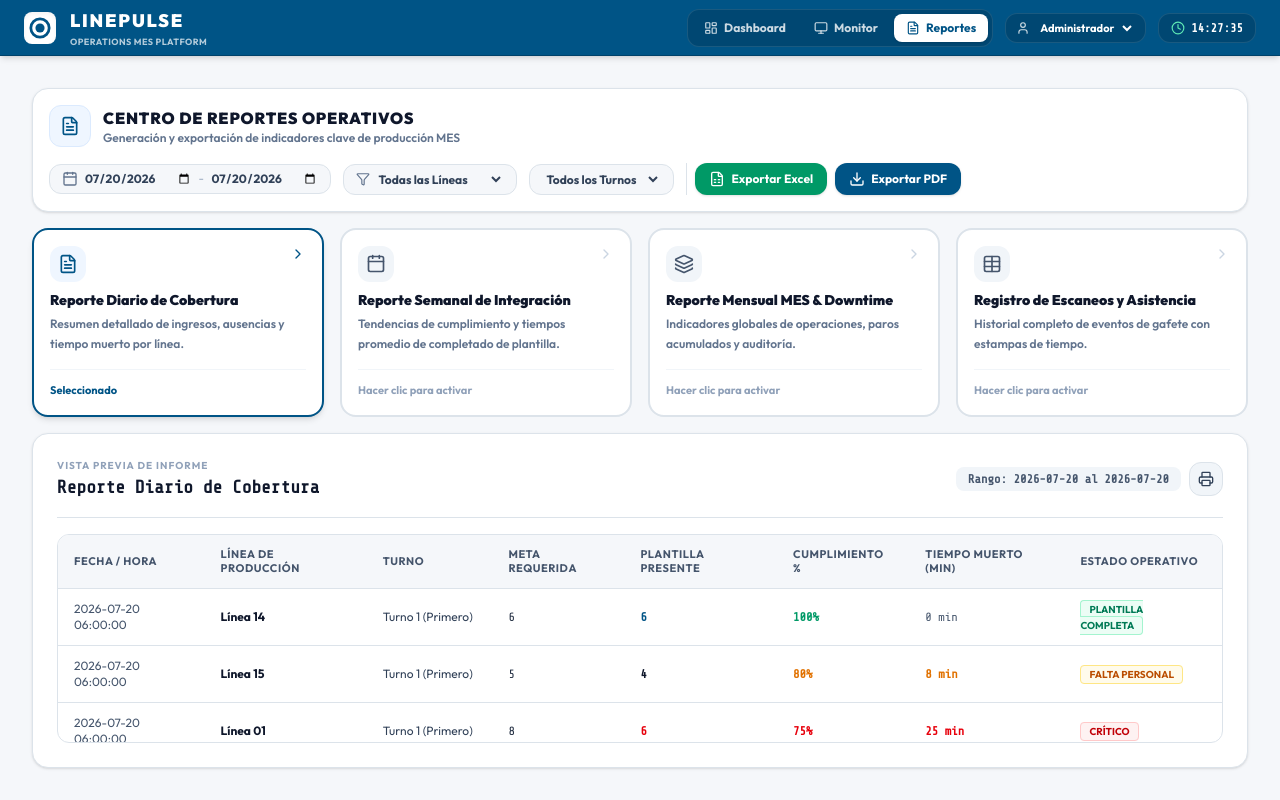
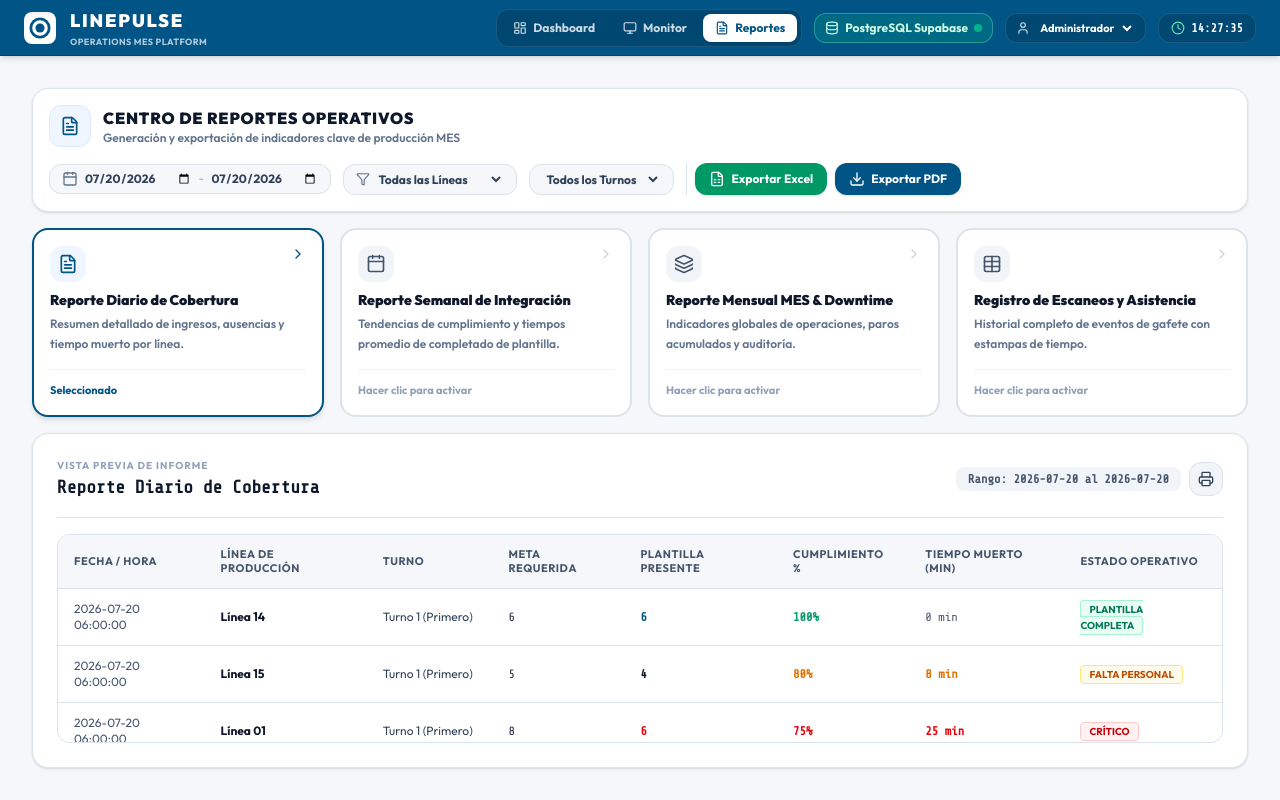
Before and after one commit to EduardoCastro2814/line-pulse, a React (Vite) app: page /#/reportes in a window 1280 px wide. Built offline with nearby package versions, Linux system fonts and the light colour scheme; no server answers; the database is empty.

Commit message:
Integración a supabase

```diff
--- a/src/App.tsx
+++ b/src/App.tsx
@@ -1,11 +1,11 @@
 import { useState, useEffect } from 'react';
-import { Monitor, LayoutDashboard, Clock, AlertTriangle, User, FileText } from 'lucide-react';
+import { Monitor, LayoutDashboard, Clock, AlertTriangle, User, FileText, Database } from 'lucide-react';
 import { ExecutiveDashboard } from './components/ExecutiveDashboard';
 import { TvDashboard } from './components/TvDashboard';
 import { LineDetailsModal } from './components/LineDetailsModal';
 import { ReportsView } from './components/ReportsView';
 import { ScannerDrawer } from './components/ScannerDrawer';
-import { supabase } from './lib/supabaseClient';
+import { supabase, checkSupabaseConnection, type SupabaseConnectionStatus } from './lib/supabaseClient';
 import { Routes, Route, Navigate, useNavigate, useLocation } from 'react-router-dom';
 
 export default function App() {
@@ -16,8 +16,24 @@ export default function App() {
   const [systemAlerts, setSystemAlerts] = useState<string[]>([]);
   const [isScannerOpen] = useState(false);
 
+  // Connection status state
+  const [connectionStatus, setConnectionStatus] = useState<SupabaseConnectionStatus>({
+    isConfigured: false,
+    isConnected: false,
+    message: 'Verificando conexión...'
+  });
+
   // User Profile Role Control
   const [userRole, setUserRole] = useState<'admin' | 'supervisor' | 'viewer'>('admin');
+
+  // Check Supabase connection on mount
+  useEffect(() => {
+    async function verifyConnection() {
+      const status = await checkSupabaseConnection();
+      setConnectionStatus(status);
+    }
+    verifyConnection();
+  }, []);
 
   // Clock ticker
   useEffect(() => {
@@ -71,7 +87,7 @@ export default function App() {
             {/* 1. CORPORATE HEADER BAR (#005486) */}
             <header className="h-14 shrink-0 bg-[#005486] border-b border-[#00426a] flex items-center justify-between px-6 z-20 shadow-md">
 
-              {/* Brand logo (Outer circle + Inner centered circle) & App Title */}
+              {/* Brand logo & App Title */}
               <div className="flex items-center space-x-3.5">
                 {/* SVG Process Indicator Icon */}
                 <div className="w-8 h-8 bg-white rounded-lg flex items-center justify-center shadow-inner">
@@ -94,10 +110,10 @@ export default function App() {
                 </div>
               )}
 
-              {/* Navigation & Controls (Dashboard | Monitor | Reportes) */}
+              {/* Navigation & Controls */}
               <div className="flex items-center space-x-3">
 
-                {/* Navigation Switcher */}
+                {/* Navigation Switcher (Dashboard | Monitor | Reportes) */}
                 <div className="bg-black/15 p-1 border border-white/10 rounded-xl flex space-x-1">
                   <button
                     onClick={() => navigate('/dashboard')}
@@ -136,6 +152,36 @@ export default function App() {
                   </button>
                 </div>
 
+                {/* Supabase Connection Status Badge */}
+                <div
+                  className={`flex items-center gap-1.5 border px-2.5 py-1.5 rounded-xl text-xs font-bold cursor-pointer transition-all ${
+                    connectionStatus.isConnected
+                      ? 'bg-emerald-500/20 border-emerald-300/40 text-emerald-100'
+                      : connectionStatus.isConfigured
+                      ? 'bg-red-500/20 border-red-300/40 text-red-100'
+                      : 'bg-amber-500/20 border-amber-300/40 text-amber-100'
+                  }`}
+                  title={connectionStatus.message}
+                >
+                  <Database className="w-3.5 h-3.5" />
+                  <span className="hidden xl:inline">
+                    {connectionStatus.isConnected
+                      ? 'PostgreSQL Supabase'
+                      : connectionStatus.isConfigured
+                      ? 'Error Supabase'
+                      : 'Modo Demo Local'}
+                  </span>
+                  <span
+                    className={`w-2 h-2 rounded-full ${
+                      connectionStatus.isConnected
+                        ? 'bg-emerald-400 animate-pulse'
+                        : connectionStatus.isConfigured
+                        ? 'bg-red-400'
+                        : 'bg-amber-400'
+                    }`}
+                  />
+                </div>
+
                 {/* Profile Role Selector */}
                 <div className="flex items-center space-x-1.5 bg-black/15 border border-white/10 px-2.5 py-1.5 rounded-xl text-white">
                   <User className="w-3.5 h-3.5 text-white/80" />
@@ -150,7 +196,7 @@ export default function App() {
                   </select>
                 </div>
 
-                {/* Digital Clock Ticker ONLY */}
+                {/* Digital Clock Ticker */}
                 <div className="hidden sm:flex items-center space-x-1.5 text-xs text-white font-mono font-bold bg-black/15 border border-white/10 px-3 py-1.5 rounded-xl">
                   <Clock className="w-3.5 h-3.5 text-emerald-300" />
                   <span>{currentClock || '--:--:--'}</span>
--- a/src/lib/supabaseClient.ts
+++ b/src/lib/supabaseClient.ts
@@ -1,11 +1,12 @@
 import { createClient } from '@supabase/supabase-js';
 
-// Detect Supabase Environment Variables
-const supabaseUrl = import.meta.env?.VITE_SUPABASE_URL || '';
-const supabaseAnonKey = import.meta.env?.VITE_SUPABASE_ANON_KEY || '';
+// Detect Supabase Environment Variables from Vite (.env)
+export const supabaseUrl = import.meta.env?.VITE_SUPABASE_URL || '';
+export const supabaseAnonKey = import.meta.env?.VITE_SUPABASE_ANON_KEY || '';
 
-// Determine if we should use the mock client
-export const isMock = !supabaseUrl || !supabaseAnonKey;
+// Determine if environment variables are configured
+export const isConfigured = Boolean(supabaseUrl && supabaseAnonKey && !supabaseUrl.includes('your-project'));
+export const isMock = !isConfigured;
 
 // LocalStorage Keys
 const MOCK_STORAGE_PREFIX = 'linepulse_v2_';
@@ -1001,9 +1002,52 @@ const mockSupabase = {
   }
 };
 
+export const realSupabase = createClient(
+  supabaseUrl || 'https://placeholder.supabase.co',
+  supabaseAnonKey || 'placeholder-anon-key'
+);
+
 export const supabase = isMock
   ? (mockSupabase as any)
-  : createClient(supabaseUrl, supabaseAnonKey);
+  : realSupabase;
+
+export interface SupabaseConnectionStatus {
+  isConfigured: boolean;
+  isConnected: boolean;
+  message: string;
+}
+
+export async function checkSupabaseConnection(): Promise<SupabaseConnectionStatus> {
+  if (!isConfigured) {
+    return {
+      isConfigured: false,
+      isConnected: false,
+      message: 'Variables VITE_SUPABASE_URL y VITE_SUPABASE_ANON_KEY no configuradas en .env. Modo Demostración Local activo.'
+    };
+  }
+
+  try {
+    const { error } = await realSupabase.from('lineas').select('id').limit(1);
+    if (error) {
+      return {
+        isConfigured: true,
+        isConnected: false,
+        message: `Error al conectar con Supabase: ${error.message}`
+      };
+    }
+    return {
+      isConfigured: true,
+      isConnected: true,
+      message: 'Conexión exitosa con base de datos PostgreSQL Supabase.'
+    };
+  } catch (err: any) {
+    return {
+      isConfigured: true,
+      isConnected: false,
+      message: `No se pudo conectar con Supabase (${err?.message || 'Error de Red'}). Usando almacenamiento local.`
+    };
+  }
+}
 
 export const getLocalTable = (tableName: string) => {
   return loadTable(tableName);
```
Also changed, not shown: 2 other files (tests, documents, lock files or other folders).
